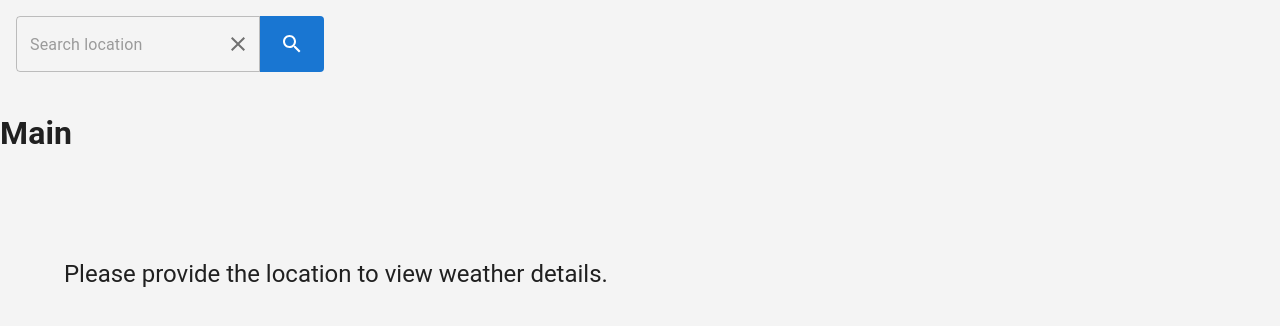
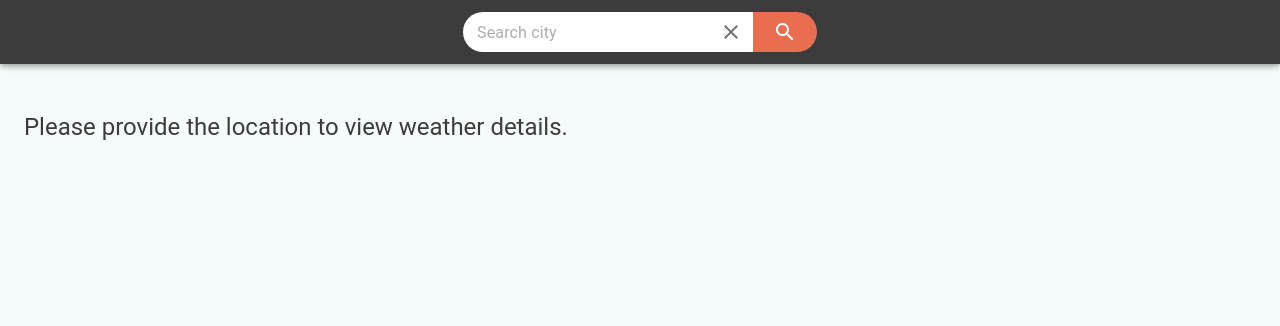
Before and after one commit to ocygankova/weather-news-app, a React (Create React App) app: page /weather in a window 1280 px wide. Shown: the top 326 px of the page. Built offline with nearby package versions, Linux system fonts and the light colour scheme.

Commit message:
Added styles, navbar

```diff
--- a/src/App.tsx
+++ b/src/App.tsx
@@ -2,13 +2,13 @@ import { CssBaseline } from '@mui/material';
 import { BrowserRouter as Router, Route, Routes } from 'react-router-dom';
 
 import { Main, Page404, Weather } from 'pages';
-import { SearchBar } from 'components';
+import { Navbar } from 'components';
 
 function App() {
   return (
     <Router>
       <CssBaseline />
-      <SearchBar />
+      <Navbar />
       <Routes>
         <Route path="/" element={<Main />}>
           <Route path="weather" element={<Weather />} />
--- a/src/components/CurrentWeather/CurrentWeather.tsx
+++ b/src/components/CurrentWeather/CurrentWeather.tsx
@@ -1,4 +1,3 @@
-import { useEffect, useState } from 'react';
 import { Box, Divider, Paper, Stack, Typography, useMediaQuery, useTheme } from '@mui/material';
 import { useAppSelector } from 'redux/hooks';
 import { DateTime } from 'luxon';
@@ -7,12 +6,11 @@ import GrainIcon from '@mui/icons-material/Grain';
 import AirIcon from '@mui/icons-material/Air';
 import FlareIcon from '@mui/icons-material/Flare';
 import OpacityIcon from '@mui/icons-material/Opacity';
+import WbSunnyOutlinedIcon from '@mui/icons-material/WbSunnyOutlined';
 import { weatherIconUrl } from 'utils/url';
 
 function CurrentWeather() {
   const { current, timezone, daily } = useAppSelector((state) => state.weatherReducer.weather);
-
-  const [localDateTime, setLocalDateTime] = useState<string | null>(null);
 
   const theme = useTheme();
   const isWidthXs = useMediaQuery(theme.breakpoints.down('sm'));
@@ -21,7 +19,7 @@ function CurrentWeather() {
     {
       id: 1,
       title: 'Precipitation',
-      data: daily[0]?.pop ? (daily[0].pop * 100).toFixed() : '',
+      data: daily[0]?.pop ? (daily[0].pop * 100).toFixed() : 0,
       unit: '%',
       icon: <GrainIcon />
     },
@@ -38,19 +36,25 @@ function CurrentWeather() {
     { id: 4, title: 'Evening', data: daily[0]?.temp.eve.toFixed() }
   ];
 
-  useEffect(() => {
-    if (current) {
-      const dateTime = DateTime.fromSeconds(current.dt)
+  return (
+    <Box sx={{ p: 2 }}>
+      {current && (
+        <Typography mb={1} variant="subtitle1">
+          {DateTime.fromSeconds(current.dt)
             .setZone(timezone)
-        .toFormat("cccc, d LLL yyyy' | Local time: 'HH:mm");
-      setLocalDateTime(dateTime);
-    }
-  }, [current, timezone]);
+            .toFormat("cccc, d LLL yyyy' | Local time: 'HH:mm")}
+        </Typography>
+      )}
 
-  return (
-    <Box maxWidth="md" component="section">
-      <Paper sx={{ p: { xs: 2, md: 4 } }}>
-        <Typography>{localDateTime}</Typography>
+      {daily[0] && (
+        <Stack direction="row" spacing={1}>
+          <WbSunnyOutlinedIcon color="secondary" />
+          <Typography>
+            Sunrise at {DateTime.fromSeconds(daily[0].sunrise).setZone(timezone).toFormat('HH:mm')},
+            sunset at {DateTime.fromSeconds(daily[0].sunset).setZone(timezone).toFormat('HH:mm')}
+          </Typography>
+        </Stack>
+      )}
 
       <Stack
         spacing={{ xs: 4, md: 6 }}
@@ -76,19 +80,21 @@ function CurrentWeather() {
         <Stack spacing={{ xs: 3, md: 4 }} direction="row" justifyContent="center">
           {timesOfDay.map(({ data, title, id }) => (
             <Stack key={id} spacing={{ sm: 1 }} justifyContent="center" alignItems="center">
-                <Typography component="span">{title}</Typography>
+              <Typography variant="subtitle2" component="span">
+                {title}
+              </Typography>
               <Typography component="span">{data}&deg;C</Typography>
             </Stack>
           ))}
         </Stack>
       </Stack>
 
-        <Paper sx={{ p: 2 }}>
+      <Paper variant="outlined" sx={{ p: 2 }}>
         <Stack
-            spacing={{ xs: 1, sm: 2, md: 4 }}
+          spacing={{ xs: 1 }}
           direction={{ xs: 'column', sm: 'row' }}
           divider={isWidthXs ? <Divider /> : <Divider orientation="vertical" flexItem />}
-            justifyContent="center">
+          justifyContent="space-around">
           {descriptionItems.map(({ id, title, unit, data, icon }) => (
             <Stack
               key={id}
@@ -111,7 +117,6 @@ function CurrentWeather() {
           ))}
         </Stack>
       </Paper>
-      </Paper>
     </Box>
   );
 }
--- a/src/components/DailyWeather/TabPanel.tsx
+++ b/src/components/DailyWeather/TabPanel.tsx
@@ -1,5 +1,5 @@
 import { ReactNode } from 'react';
-import { Box, Paper } from '@mui/material';
+import { Box } from '@mui/material';
 
 interface TabPanelProps {
   index: number;
@@ -12,11 +12,7 @@ export default function TabPanel(props: TabPanelProps) {
 
   return (
     <div role="tabpanel" hidden={value !== index} {...other}>
-      {value === index && (
-        <Box>
-          <Paper sx={{ p: 2, minHeight: '200px' }}>{children}</Paper>
-        </Box>
-      )}
+      {value === index && <Box sx={{ p: 2, minHeight: '200px' }}>{children}</Box>}
     </div>
   );
 }
--- /dev/null
+++ b/src/components/Navbar/Navbar.tsx
@@ -0,0 +1,16 @@
+import { AppBar, Toolbar } from '@mui/material';
+import { SearchBar } from 'components/SearchBar';
+
+function Navbar() {
+  return (
+    <div>
+      <AppBar position="fixed" sx={{ backgroundColor: 'text.primary' }}>
+        <Toolbar>
+          <SearchBar />
+        </Toolbar>
+      </AppBar>
+    </div>
+  );
+}
+
+export default Navbar;
--- /dev/null
+++ b/src/components/Navbar/index.ts
@@ -0,0 +1 @@
+export { default as Navbar } from './Navbar';
--- a/src/components/SearchBar/SearchBar.tsx
+++ b/src/components/SearchBar/SearchBar.tsx
@@ -6,6 +6,7 @@ import {
   List,
   ListItem,
   ListItemButton,
+  ListItemIcon,
   ListItemText,
   Paper,
   TextField
@@ -18,6 +19,7 @@ import { useNavigate } from 'react-router-dom';
 import { useAppDispatch, useAppSelector } from 'redux/hooks';
 import { clearLocationList, getCurrentLocation, getLocationList } from 'redux/actions/location';
 import { ILocation } from 'models';
+import { flagIconUrl } from 'utils/url';
 
 function SearchBar() {
   const dispatch = useAppDispatch();
@@ -52,18 +54,33 @@ function SearchBar() {
   };
 
   return (
-    <Box sx={{ p: 2, maxWidth: '340px', position: 'relative' }}>
+    <Box sx={{ p: 1, maxWidth: '380px', position: 'relative', mx: 'auto' }}>
       <Box component="form" sx={{ display: 'flex' }} noValidate onSubmit={handleSubmit}>
         <TextField
-          placeholder="Search location"
+          placeholder="Search city"
           value={inputValue}
           autoComplete="off"
           inputRef={inputRef}
           onChange={handleChange}
+          color="secondary"
           sx={{
             '& .MuiInputBase-root': {
               borderTopRightRadius: '0',
-              borderBottomRightRadius: '0'
+              borderBottomRightRadius: '0',
+              borderTopLeftRadius: '99px',
+              borderBottomLeftRadius: '99px',
+              backgroundColor: 'common.white'
+            },
+            '& .MuiInputBase-input': {
+              padding: '8px 14px'
+            },
+            '& .MuiOutlinedInput-root': {
+              '& fieldset': {
+                borderColor: 'transparent'
+              },
+              '&:hover fieldset': {
+                borderColor: 'secondary.main'
+              }
             }
           }}
           InputProps={{
@@ -77,17 +94,31 @@ function SearchBar() {
         <Button
           type="submit"
           variant="contained"
+          color="secondary"
           disableElevation
-          sx={{ borderTopLeftRadius: '0', borderBottomLeftRadius: '0' }}>
-          <SearchIcon />
+          sx={{
+            borderTopLeftRadius: '0',
+            borderBottomLeftRadius: '0',
+            borderTopRightRadius: '99px',
+            borderBottomRightRadius: '99px'
+          }}>
+          <SearchIcon sx={{ color: 'common.white' }} />
         </Button>
       </Box>
 
       {locationList.length ? (
-        <Paper variant="outlined" sx={{ position: 'absolute', left: 0, right: 0, mx: 2, mt: 1 }}>
-          <List>
+        <Paper sx={{ position: 'absolute', left: 0, right: 0, mx: 2, mt: 1 }}>
+          <List
+            sx={{
+              '& .MuiListItemIcon-root': {
+                minWidth: '30px'
+              }
+            }}>
             {locationList.map((item: ILocation) => (
               <ListItemButton key={uuidv4()} onClick={handleClick(item)}>
+                <ListItemIcon>
+                  <img src={`${flagIconUrl}${item.country.toLowerCase()}.png`} alt="" />
+                </ListItemIcon>
                 <ListItem>
                   <ListItemText primary={`${item.name}, ${item.country}`} secondary={item.state} />
                 </ListItem>
--- a/src/components/index.ts
+++ b/src/components/index.ts
@@ -1,3 +1,4 @@
+export { Navbar } from './Navbar';
 export { SearchBar } from './SearchBar';
 export { CurrentWeather } from './CurrentWeather';
 export { DailyWeather } from './DailyWeather';
--- a/src/pages/Main/Main.tsx
+++ b/src/pages/Main/Main.tsx
@@ -1,11 +1,11 @@
 import { Outlet } from 'react-router-dom';
+import { Container } from '@mui/material';
 
 function Main() {
   return (
-    <div>
-      <h1>Main</h1>
+    <Container maxWidth="xl" component="main" sx={{ my: 8 }}>
       <Outlet />
-    </div>
+    </Container>
   );
 }
 
--- a/src/pages/Weather/Weather.tsx
+++ b/src/pages/Weather/Weather.tsx
@@ -1,5 +1,5 @@
 import { useAppDispatch, useAppSelector } from 'redux/hooks';
-import { Box, Container, Typography } from '@mui/material';
+import { Box, Paper, Typography } from '@mui/material';
 import { useEffect } from 'react';
 
 import { getWeather } from 'redux/actions/weather';
@@ -13,22 +13,29 @@ function Weather() {
     if (currentLocation) dispatch(getWeather(currentLocation.lat, currentLocation.lon));
   }, [dispatch, currentLocation]);
 
+  const regionName = new Intl.DisplayNames(['en'], { type: 'region' });
+
   return (
-    <Box pt={10}>
-      <Container maxWidth="lg">
+    <Box pt={6}>
       {currentLocation ? (
         <>
-            <Typography variant="h4">
-              Showing weather for {currentLocation.name}, {currentLocation.country}
+          <Box maxWidth="md" component="section" mx="auto" mb={4}>
+            <Paper sx={{ overflow: 'hidden' }}>
+              <Box sx={{ backgroundColor: 'primary.main', p: 2 }}>
+                <Typography variant="h4" maxWidth="md" mx={{ md: 'auto' }} color="common.white">
+                  Currently in {currentLocation.name}, {regionName.of(currentLocation.country)}
                 </Typography>
+              </Box>
 
               <CurrentWeather />
+            </Paper>
+          </Box>
+
           <DailyWeather />
         </>
       ) : (
         <Typography variant="h5">Please provide the location to view weather details.</Typography>
       )}
-      </Container>
     </Box>
   );
 }
--- a/src/styles/appTheme.ts
+++ b/src/styles/appTheme.ts
@@ -1,16 +1,47 @@
 import { createTheme } from '@mui/material/styles';
 import { responsiveFontSizes } from '@mui/material';
 
+const colors = {
+  primary: '#2cc9b2',
+  secondary: '#e96e50',
+  font: '#3c3c3d',
+  background: '#9AD9D019',
+  divider: '#a6d9d1'
+};
+
 const theme = createTheme({
   palette: {
+    primary: {
+      main: colors.primary
+    },
+    secondary: {
+      main: colors.secondary
+    },
+    text: {
+      primary: colors.font
+    },
     background: {
-      default: '#f4f4f4'
-    }
+      default: colors.background
+    },
+    divider: colors.divider
   },
+
   typography: {
     subtitle1: {
       fontWeight: 500,
       fontSize: '1.3rem'
+    },
+    subtitle2: {
+      fontWeight: 500,
+      fontSize: '1.1rem'
+    }
+  },
+
+  components: {
+    MuiPaper: {
+      defaultProps: {
+        elevation: 3
+      }
     }
   }
 });
--- a/src/utils/url.ts
+++ b/src/utils/url.ts
@@ -1 +1,2 @@
 export const weatherIconUrl = 'https://openweathermap.org/img/wn/';
+export const flagIconUrl = 'http://openweathermap.org/images/flags/';
```
Also changed, not shown: src/components/DailyWeather/DailyWeather.tsx (+71 -32 lines). Lines whose indentation alone changed are shown as unchanged.
